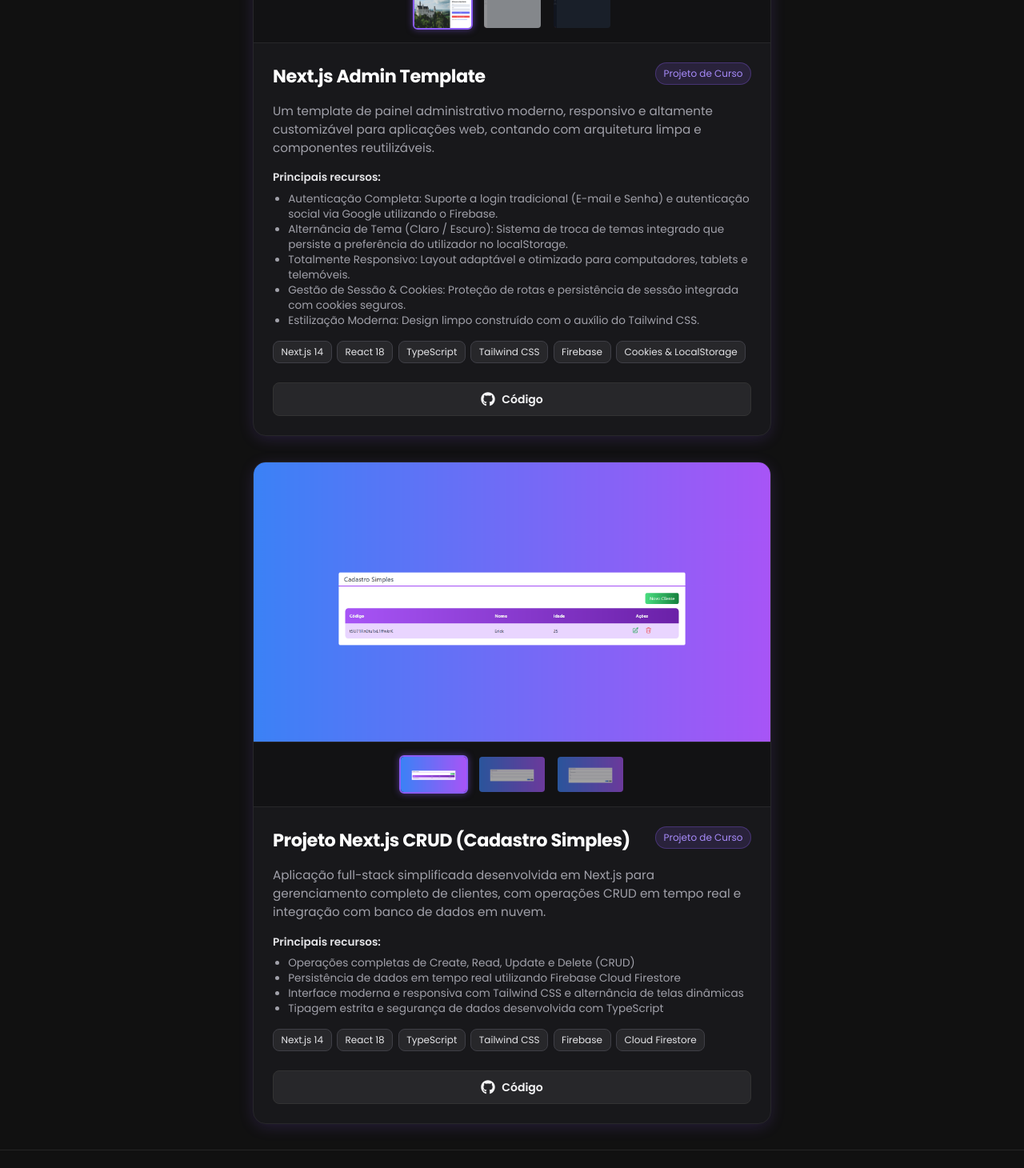
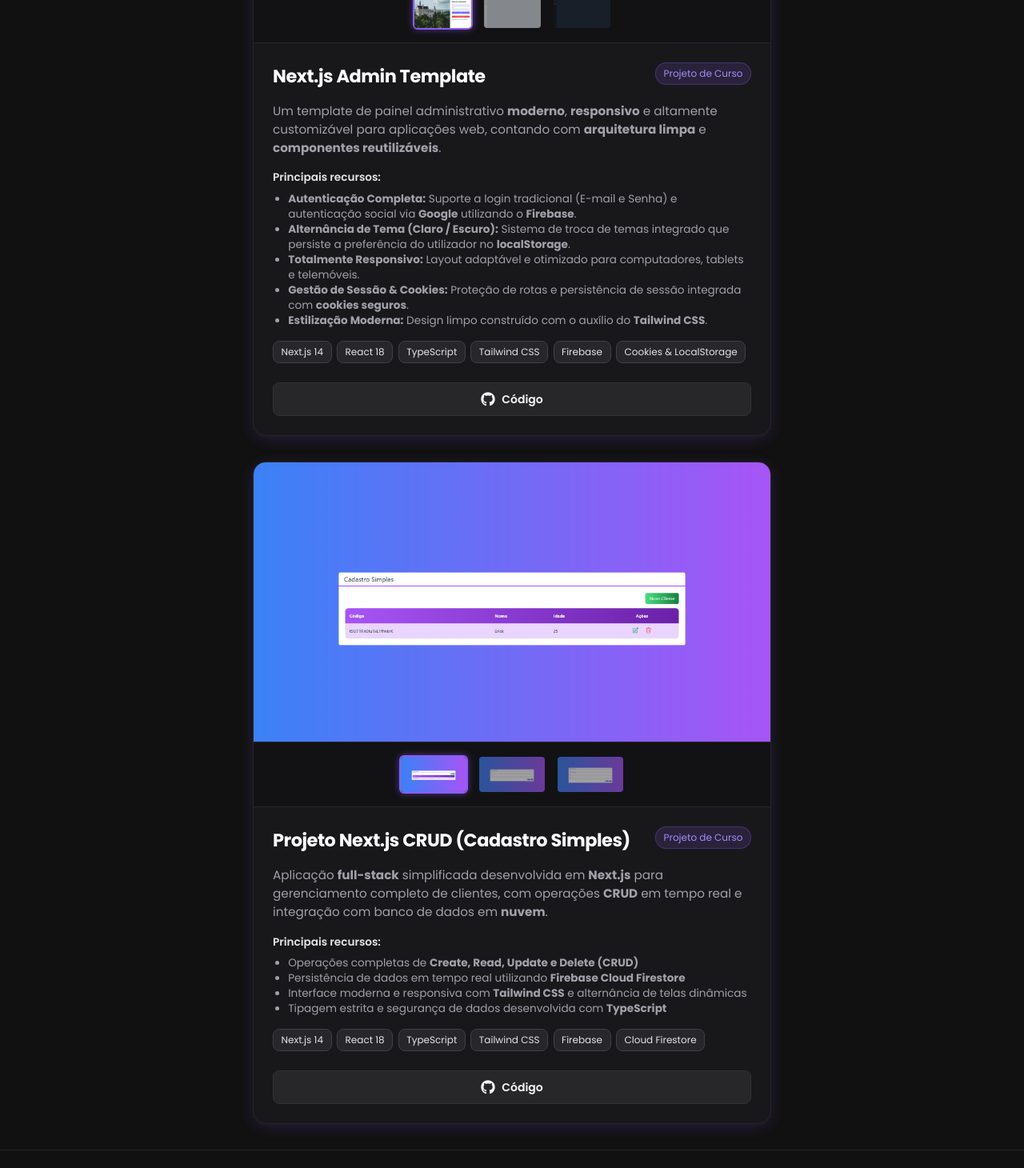
Before and after one commit to Erick-de-Paiva/portfolio, a Next.js app: page /projetos in a window 1280 px wide. Shown: the part 573-2033 px from the top of the page at 80% size. Built offline with nearby package versions, Linux system fonts and the light colour scheme.

Commit message:
implementa suporte a markdown de negrito

```diff
--- a/src/app/projetos/page.tsx
+++ b/src/app/projetos/page.tsx
@@ -4,13 +4,13 @@
   {
     title: 'Next.js Admin Template',
     category: 'Projeto de Curso',
-    description: 'Um template de painel administrativo moderno, responsivo e altamente customizável para aplicações web, contando com arquitetura limpa e componentes reutilizáveis.',
+    description: 'Um template de painel administrativo **moderno**, **responsivo** e altamente customizável para aplicações web, contando com **arquitetura limpa** e **componentes reutilizáveis**.',
     features: [
-      'Autenticação Completa: Suporte a login tradicional (E-mail e Senha) e autenticação social via Google utilizando o Firebase.',
-      'Alternância de Tema (Claro / Escuro): Sistema de troca de temas integrado que persiste a preferência do utilizador no localStorage.',
-      'Totalmente Responsivo: Layout adaptável e otimizado para computadores, tablets e telemóveis.',
-      'Gestão de Sessão & Cookies: Proteção de rotas e persistência de sessão integrada com cookies seguros.',
-      'Estilização Moderna: Design limpo construído com o auxílio do Tailwind CSS.',
+      '**Autenticação Completa:** Suporte a login tradicional (E-mail e Senha) e autenticação social via **Google** utilizando o **Firebase**.',
+      '**Alternância de Tema (Claro / Escuro):** Sistema de troca de temas integrado que persiste a preferência do utilizador no **localStorage**.',
+      '**Totalmente Responsivo:** Layout adaptável e otimizado para computadores, tablets e telemóveis.',
+      '**Gestão de Sessão & Cookies:** Proteção de rotas e persistência de sessão integrada com **cookies seguros**.',
+      '**Estilização Moderna:** Design limpo construído com o auxílio do **Tailwind CSS**.',
     ],
     technologies: ['Next.js 14', 'React 18', 'TypeScript', 'Tailwind CSS', 'Firebase', 'Cookies & LocalStorage'],
     images: [
@@ -24,12 +24,12 @@
     title: 'Projeto Next.js CRUD (Cadastro Simples)',
     category: 'Projeto de Curso',
     description:
-      'Aplicação full-stack simplificada desenvolvida em Next.js para gerenciamento completo de clientes, com operações CRUD em tempo real e integração com banco de dados em nuvem.',
+      'Aplicação **full-stack** simplificada desenvolvida em **Next.js** para gerenciamento completo de clientes, com operações **CRUD** em tempo real e integração com banco de dados em **nuvem**.',
     features: [
-      'Operações completas de Create, Read, Update e Delete (CRUD)',
-      'Persistência de dados em tempo real utilizando Firebase Cloud Firestore',
-      'Interface moderna e responsiva com Tailwind CSS e alternância de telas dinâmicas',
-      'Tipagem estrita e segurança de dados desenvolvida com TypeScript',
+      'Operações completas de **Create, Read, Update e Delete (CRUD)**',
+      'Persistência de dados em tempo real utilizando **Firebase Cloud Firestore**',
+      'Interface moderna e responsiva com **Tailwind CSS** e alternância de telas dinâmicas',
+      'Tipagem estrita e segurança de dados desenvolvida com **TypeScript**',
     ],
     technologies: ['Next.js 14', 'React 18', 'TypeScript', 'Tailwind CSS', 'Firebase', 'Cloud Firestore'],
     images: [
--- a/src/components/Projeto/ProjetoCard.tsx
+++ b/src/components/Projeto/ProjetoCard.tsx
@@ -6,13 +6,25 @@
 
 export interface ProjetoProps {
   title: string;
-  description: React.ReactNode;
-  features?: React.ReactNode[];
+  description: string;
+  features?: string[];
   technologies: string[];
   images: string[];
   githubUrl?: string;
   category?: string;
 }
+
+const BoldText = ({ text }: { text: string }) => {
+  if (!text) return null;
+  const parts = text.split(/\*\*(.*?)\*\*/g);
+  return (
+    <>
+      {parts.map((part, i) =>
+        i % 2 === 1 ? <strong key={i}>{part}</strong> : part
+      )}
+    </>
+  );
+};
 
 export default function ProjetoCard({
   title,
@@ -62,14 +74,18 @@
           {category && <span className={styles.categoryBadge}>{category}</span>}
         </div>
 
-        <p className={styles.description}>{description}</p>
+        <p className={styles.description}>
+          <BoldText text={description} />
+        </p>
 
         {features.length > 0 && (
           <div className={styles.featuresSection}>
             <span className={styles.featuresTitle}>Principais recursos:</span>
             <ul className={styles.featuresList}>
               {features.map((feature, index) => (
-                <li key={index}>{feature}</li>
+                <li key={index}>
+                  <BoldText text={feature} />
+                </li>
               ))}
             </ul>
           </div>
```
